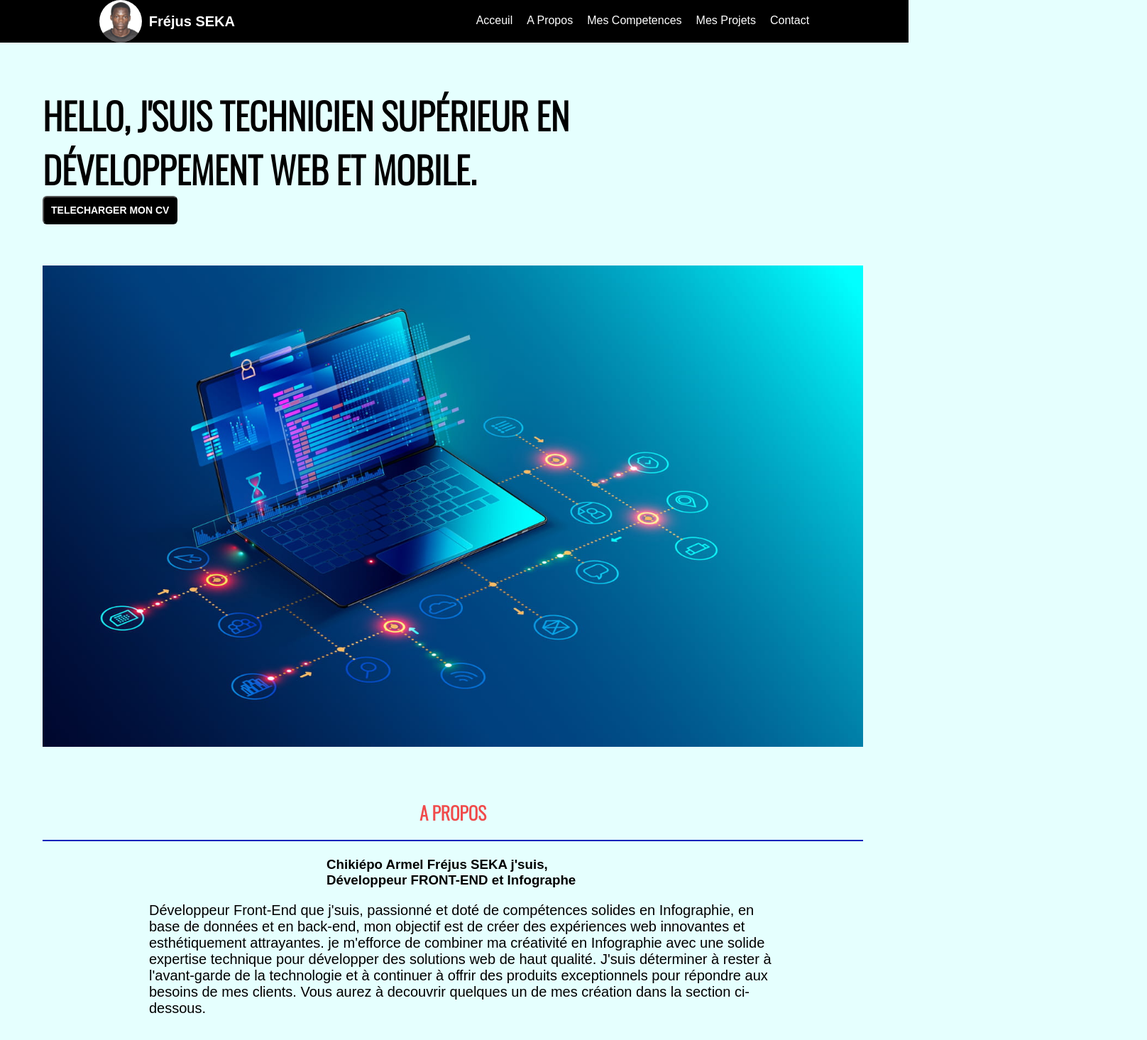
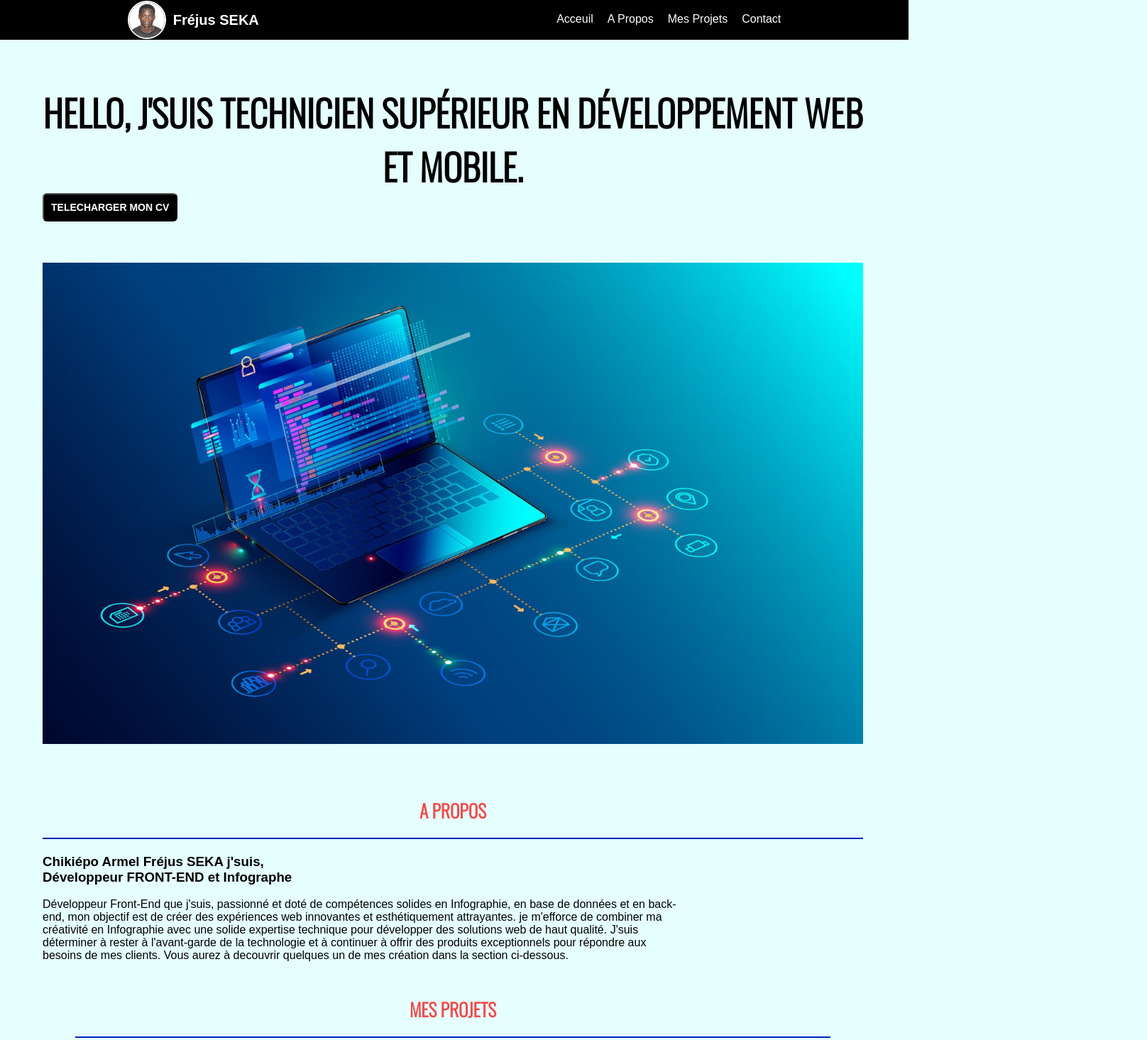
Before and after one commit to Frejus-SEKA/Projet-ISMlearning, a plain HTML site: page index.html in a window 1280 px wide. Shown: the top 1465 px of the page at 71% size, 1616 px wide, since content can reach past the window. Drawn offline with nearby package versions, Linux system fonts and the light colour scheme.

Commit message:
Add files via upload

```diff
--- a/Style.css
+++ b/Style.css
@@ -22,9 +22,11 @@ nav .profile {
 
 }
 nav .profile img {
-    width: 60px;
-    height: 60px;
+    width: 50px;
+    height: 50px;
     border-radius: 50%;
+    border: 2px solid;
+    border-color: #fff;
 }
 nav .profile h1 {
     margin-left: 10px;
@@ -38,9 +40,14 @@ nav ul li {
     margin-left: 20px;
     cursor: pointer;
     border-bottom: 2px solid #000;
+
 }
 nav ul li:hover {
     border-bottom-color: #fff;
+}
+a {
+    text-decoration: none;
+    color: #fff;
 }
 .main-content {
     margin: 5%;
@@ -48,9 +55,10 @@ nav ul li:hover {
 }
 .main-content header {
     margin-top: 5%;
-    max-width: 80%;
+    max-width: 100%;
 }
 .main-content header h1 {
+    text-align: center;
     margin: 0;
     text-transform: uppercase;
     font-family: 'Oswald', sans-serif;
@@ -78,22 +86,13 @@ nav ul li:hover {
 .main-content .image-principale img {
     max-width: 100%;
     height: auto;
-    transition: filter 1s;
 }
 .main-content .partie1 {
     margin-top: 6%;
 }
 .main-content .partie1 .propos p {
     max-width: 900px;
-    position: relative;
-    left: 150px;
-    font-size: 20px;
     color: #000;
-}
-.main-content .partie1 #A-propos {
-    position: relative;
-    left: 400px;
-    margin: 0px;
 }
 .main-content .partie1 h2 {
     text-align: center;
@@ -155,7 +154,6 @@ nav ul li:hover {
 }
 .contact .formul .formulaire {
     max-width: 30%;
-    margin-left: 450px;
 }
 .contact .formul .formulaire .mail {
     margin-bottom: 6px;
@@ -170,7 +168,6 @@ nav ul li:hover {
     font-weight: bold;
     text-align: center;
     border-radius: 6px;
-    margin-left: 540px;
     margin-top: 8px;
 }
 .contact .formul button:hover {
@@ -185,6 +182,12 @@ footer {
     font-family: 'Times New Roman', Times, serif;
 }
 footer h6 {
+    max-width: 100%;
+    margin-bottom: 0px;
+    margin-right: 700px;
+    position: relative;
+    top: 35px;
+    left: 35px;
     font-size: 20px;
 }
 
@@ -197,7 +200,7 @@ footer #title {
     float: right;
     font-weight: bold;
     position: relative;
-    bottom: 65px;
+    bottom: 35px;
     right: 35px;
 }
 footer .Red {
--- a/index.html
+++ b/index.html
@@ -14,26 +14,25 @@
             <h1>Fréjus SEKA</h1>
          </div>
          <ul>
-            <li>Acceuil</li>
-            <li>A Propos</li>
-            <li>Mes Competences</li>
-            <li>Mes Projets</li>
-            <li>Contact</li>
+            <li><a href="#section1">Acceuil</a></li>
+            <li><a href="#section2">A Propos</a></li>
+            <li><a href="#section3">Mes Projets</a></li>
+            <li><a href="#section4">Contact</a></li>
          </ul>
     </nav>
 
     <section class="main-content">
         <header>
-            <h1>hello, j'suis technicien supérieur en développement Web et mobile.</h1>
-            <a href="Image/Mon CV Pro .pdf" download="Mon CV Pro"> <button class="bouttoncv" value="telecharger mon cv">telecharger mon cv</button></a>
+            <h1 id="section1">hello, j'suis technicien supérieur en développement Web et mobile.</h1>
+            <a href="Image/Mon CV Pro .pdf" target="_blank" download="Mon CV Pro"> <button class="bouttoncv" value="telecharger mon cv">telecharger mon cv</button></a>
         </header>
 
         <section class="image-principale">
             <img src="Image/35015620.jpg" alt="DEVELOPPEUR Image">
         </section>
 
-        <section class="partie1">
-                 <h2>A Propos</h2>
+        <section class="partie1" id="section2">
+                 <h2 id="A-propos">A Propos</h2>
                 <h3 id="A-propos">Chikiépo Armel Fréjus SEKA j'suis,<br>Développeur FRONT-END et <b>Infographe</b></h4>
                     <div class="propos">
                         <p>
@@ -43,7 +42,7 @@
                     </div>
         </section>
 
-        <section class="projects-section">
+        <section class="projects-section" id="section3">
             <h1> MES PROJETS</h1>
             <div class="projects">
                 <div class="project">
@@ -70,7 +69,7 @@
                 </div>
         </section>
 
-        <Section class="contact">
+        <Section class="contact" id="section4">
             <h1>contactez-nous</h1>
 
             <form class="formul">
```
